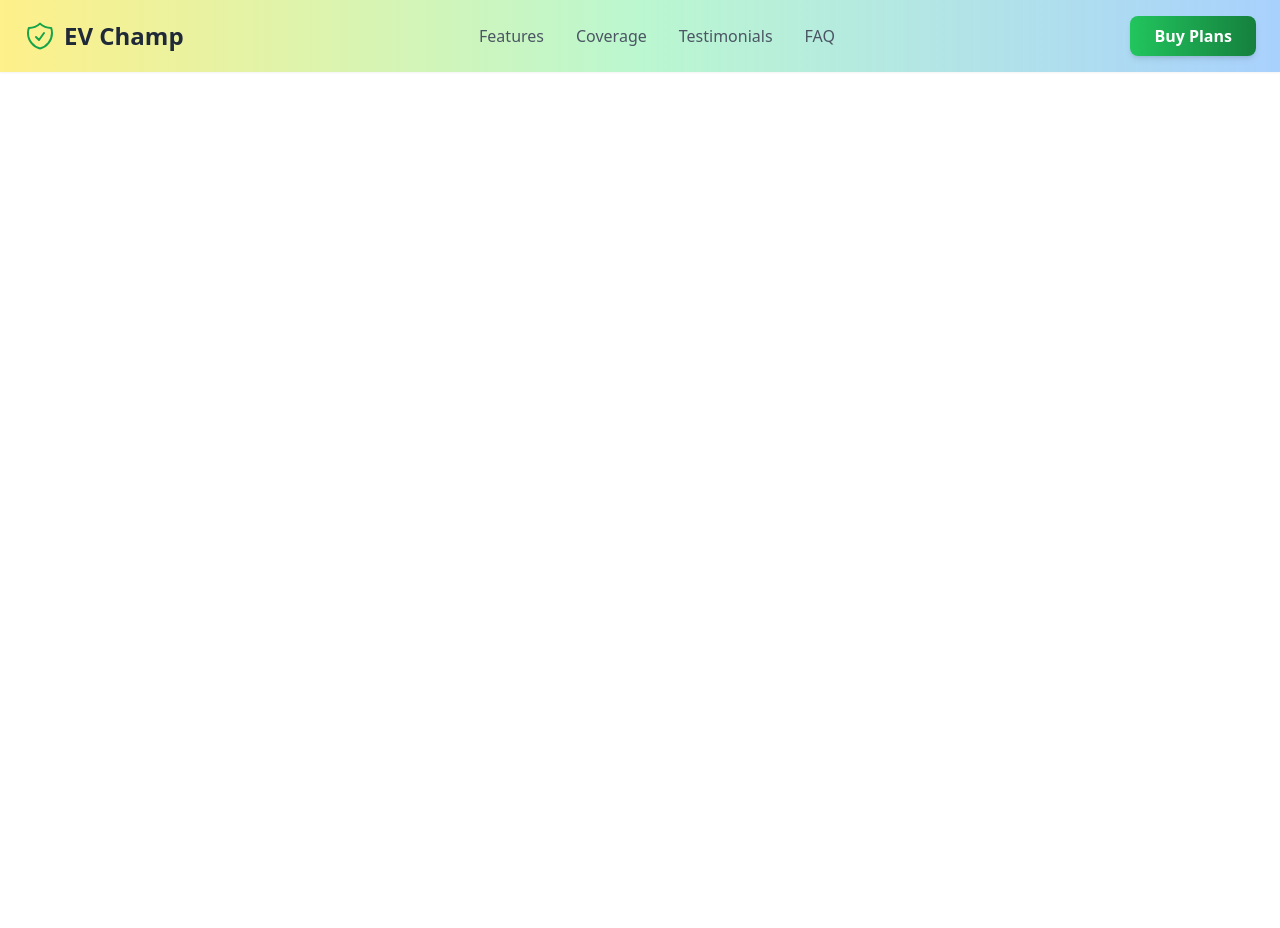
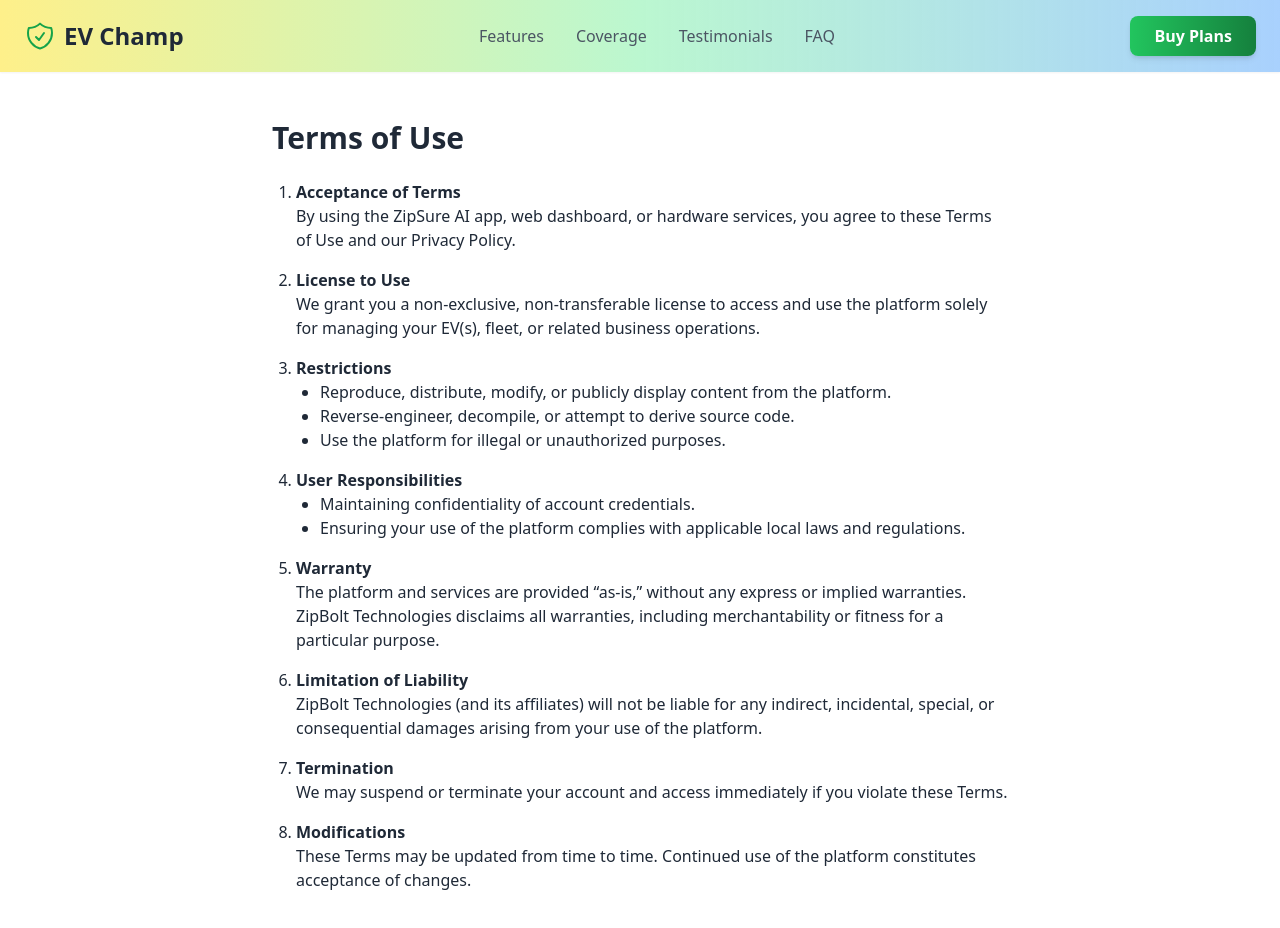
Before and after one commit to codetvik1/EVChamp, a React (Create React App) app in the folder Desktop/evchamp/evchamp-frontend/: page /terms in a window 1280 px wide. Shown: the top 928 px of the page. Before the commit the page ends 800 px from the top, so only its background shows below. Built offline with nearby package versions, Linux system fonts and the light colour scheme.

Commit message:
Update Footer and App components, update vercel config

```diff
--- a/Desktop/evchamp/evchamp-frontend/src/App.tsx
+++ b/Desktop/evchamp/evchamp-frontend/src/App.tsx
@@ -10,6 +10,9 @@ import Footer from './Footer';
 import Overview from './Overview';
 import DashboardFeatures from './DashboardFeatures';
 import BuyPlans from './components/BuyPlans';
+import TermsOfUse from './components/TermsOfUse';
+import PrivacyPolicy from './components/PrivacyPolicy';
+import RefundPolicy from './components/RefundPolicy';
 
 function HomePage() {
   return (
@@ -34,6 +37,9 @@ function App() {
         <Routes>
           <Route path="/" element={<HomePage />} />
           <Route path="/buy-plans" element={<BuyPlans />} />
+          <Route path="/terms" element={<TermsOfUse />} />
+          <Route path="/privacy" element={<PrivacyPolicy />} />
+          <Route path="/refund" element={<RefundPolicy />} />
         </Routes>
       </div>
     </Router>
--- a/Desktop/evchamp/evchamp-frontend/src/Footer.tsx
+++ b/Desktop/evchamp/evchamp-frontend/src/Footer.tsx
@@ -13,7 +13,7 @@ const Footer: React.FC = () => (
         <div>
           <h3 className="text-lg font-semibold mb-4">Quick Links</h3>
           <ul className="space-y-2">
-            <li><a href="#" className="text-gray-400 hover:text-white">Home</a></li>
+            <li><a href="/" className="text-gray-400 hover:text-white">Home</a></li>
             <li><a href="#features" className="text-gray-400 hover:text-white">Features</a></li>
             <li><a href="#coverage" className="text-gray-400 hover:text-white">Coverage</a></li>
             <li><a href="#quote" className="text-gray-400 hover:text-white">Get Quote</a></li>
@@ -21,23 +21,24 @@ const Footer: React.FC = () => (
         </div>
         <div>
           <h3 className="text-lg font-semibold mb-4">Legal</h3>
-          <ul className="space-y-2">
-            <li><a href="#" className="text-gray-400 hover:text-white">Privacy Policy</a></li>
-            <li><a href="#" className="text-gray-400 hover:text-white">Terms of Service</a></li>
-            <li><a href="#" className="text-gray-400 hover:text-white">Claim Process</a></li>
+          <ul className="space-y-2 text-sm">
+            <li><a href="/privacy" className="underline text-gray-300 hover:text-white">Privacy Policy</a></li>
+            <li><a href="/terms" className="underline text-gray-300 hover:text-white">Terms of Use</a></li>
+            <li><a href="/refund" className="underline text-gray-300 hover:text-white">Refund & Cancellation Policy</a></li>
           </ul>
         </div>
         <div>
-          <h3 className="text-lg font-semibold mb-4">Contact Us</h3>
-          <ul className="space-y-2 text-gray-400">
-            <li>Email: <a href="mailto:support@zipsure.ai" className="hover:text-white">support@zipsure.ai</a></li>
-            <li>Phone: <a href="tel:+911800123456" className="hover:text-white">1800-123-456</a></li>
-            <li>Address: 123 Electric Ave, Bangalore, India</li>
+          <h3 className="text-lg font-semibold mb-4">Company Details & Contact</h3>
+          <ul className="space-y-2 text-gray-400 text-sm">
+            <li><span className="font-semibold text-white">ZipBolt Technologies Pvt Ltd</span></li>
+            <li>MGF Metropolis Mall, MG Road,<br />Gurgaon, Haryana – 122002</li>
+            <li>Phone: <a href="tel:+918368681769" className="hover:text-white">+91 83686 81769</a></li>
+            <li>Email: <a href="mailto:contact@zipsureai.com" className="hover:text-white">contact@zipsureai.com</a></li>
           </ul>
         </div>
       </div>
       <div className="mt-12 border-t border-gray-700 pt-8 text-center text-gray-500">
-        <p>&copy; 2024 ZipSure.ai. All Rights Reserved.</p>
+        <p>&copy; 2024 EVChamp. All Rights Reserved.</p>
       </div>
     </div>
   </footer>
--- /dev/null
+++ b/Desktop/evchamp/evchamp-frontend/src/components/PrivacyPolicy.tsx
@@ -0,0 +1,51 @@
+import React from 'react';
+
+const PrivacyPolicy: React.FC = () => (
+  <div className="max-w-3xl mx-auto py-12 px-4 text-gray-800">
+    <h1 className="text-3xl font-bold mb-6">Privacy Policy</h1>
+    <ol className="list-decimal pl-6 space-y-4">
+      <li>
+        <strong>Information We Collect</strong>
+        <ul className="list-disc pl-6">
+          <li>Personal Information: Name, contact details, vehicle information.</li>
+          <li>Usage Data: App usage logs, platform interactions.</li>
+          <li>Telematics Data: GPS coordinates, battery status, diagnostics from IoT hardware.</li>
+        </ul>
+      </li>
+      <li>
+        <strong>How We Use It</strong>
+        <ul className="list-disc pl-6">
+          <li>To operate and improve the platform.</li>
+          <li>To provide you with billing, diagnostics, smart usage alerts, and warranty tracking.</li>
+          <li>To communicate with you, including support and service notifications.</li>
+        </ul>
+      </li>
+      <li>
+        <strong>Data Sharing</strong>
+        <ul className="list-disc pl-6">
+          <li>Service centers (for diagnostics and repair).</li>
+          <li>Authorized warranty providers.</li>
+          <li>Legal authorities when required by law.</li>
+        </ul>
+      </li>
+      <li>
+        <strong>Data Security</strong><br />
+        We implement administrative, technical, and physical safeguards to protect your data from unauthorized access.
+      </li>
+      <li>
+        <strong>Your Rights</strong>
+        <ul className="list-disc pl-6">
+          <li>Access and correct your personal data.</li>
+          <li>Request deletion of your personal data.</li>
+          <li>Opt out of non-essential communications.</li>
+        </ul>
+      </li>
+      <li>
+        <strong>Policy Changes</strong><br />
+        We may update this Policy. Notification will be provided via the app or email. Continued use means you accept the changes.
+      </li>
+    </ol>
+  </div>
+);
+
+export default PrivacyPolicy;
--- /dev/null
+++ b/Desktop/evchamp/evchamp-frontend/src/components/RefundPolicy.tsx
@@ -0,0 +1,37 @@
+import React from 'react';
+
+const RefundPolicy: React.FC = () => (
+  <div className="max-w-3xl mx-auto py-12 px-4 text-gray-800">
+    <h1 className="text-3xl font-bold mb-6">Refund & Cancellation Policy</h1>
+    <ol className="list-decimal pl-6 space-y-4">
+      <li>
+        <strong>Hardware + Installation</strong>
+        <ul className="list-disc pl-6">
+          <li>All device + installation purchases are final – no refunds.</li>
+          <li>You may cancel your order before it is dispatched for a full refund, minus any processing fee.</li>
+        </ul>
+      </li>
+      <li>
+        <strong>Software Subscriptions</strong>
+        <ul className="list-disc pl-6">
+          <li>Annual subscriptions may be canceled within 14 days of purchase for a full refund.</li>
+          <li>No refunds are issued after the 14-day period.</li>
+        </ul>
+      </li>
+      <li>
+        <strong>Renewal Policy</strong>
+        <ul className="list-disc pl-6">
+          <li>Software renewals are automatic. To avoid renewal, cancel at least 7 days before expiry.</li>
+        </ul>
+      </li>
+      <li>
+        <strong>How to Request</strong>
+        <ul className="list-disc pl-6">
+          <li>To request a refund or cancellation, contact support at <a href="mailto:support@zipsureai.com" className="text-green-700 underline">support@zipsureai.com</a> with your order or subscription ID.</li>
+        </ul>
+      </li>
+    </ol>
+  </div>
+);
+
+export default RefundPolicy;
--- /dev/null
+++ b/Desktop/evchamp/evchamp-frontend/src/components/TermsOfUse.tsx
@@ -0,0 +1,50 @@
+import React from 'react';
+
+const TermsOfUse: React.FC = () => (
+  <div className="max-w-3xl mx-auto py-12 px-4 text-gray-800">
+    <h1 className="text-3xl font-bold mb-6">Terms of Use</h1>
+    <ol className="list-decimal pl-6 space-y-4">
+      <li>
+        <strong>Acceptance of Terms</strong><br />
+        By using the ZipSure AI app, web dashboard, or hardware services, you agree to these Terms of Use and our Privacy Policy.
+      </li>
+      <li>
+        <strong>License to Use</strong><br />
+        We grant you a non-exclusive, non-transferable license to access and use the platform solely for managing your EV(s), fleet, or related business operations.
+      </li>
+      <li>
+        <strong>Restrictions</strong>
+        <ul className="list-disc pl-6">
+          <li>Reproduce, distribute, modify, or publicly display content from the platform.</li>
+          <li>Reverse-engineer, decompile, or attempt to derive source code.</li>
+          <li>Use the platform for illegal or unauthorized purposes.</li>
+        </ul>
+      </li>
+      <li>
+        <strong>User Responsibilities</strong>
+        <ul className="list-disc pl-6">
+          <li>Maintaining confidentiality of account credentials.</li>
+          <li>Ensuring your use of the platform complies with applicable local laws and regulations.</li>
+        </ul>
+      </li>
+      <li>
+        <strong>Warranty</strong><br />
+        The platform and services are provided “as-is,” without any express or implied warranties. ZipBolt Technologies disclaims all warranties, including merchantability or fitness for a particular purpose.
+      </li>
+      <li>
+        <strong>Limitation of Liability</strong><br />
+        ZipBolt Technologies (and its affiliates) will not be liable for any indirect, incidental, special, or consequential damages arising from your use of the platform.
+      </li>
+      <li>
+        <strong>Termination</strong><br />
+        We may suspend or terminate your account and access immediately if you violate these Terms.
+      </li>
+      <li>
+        <strong>Modifications</strong><br />
+        These Terms may be updated from time to time. Continued use of the platform constitutes acceptance of changes.
+      </li>
+    </ol>
+  </div>
+);
+
+export default TermsOfUse;
```
Also changed, not shown: 1 other file (tests, documents, lock files or other folders).
